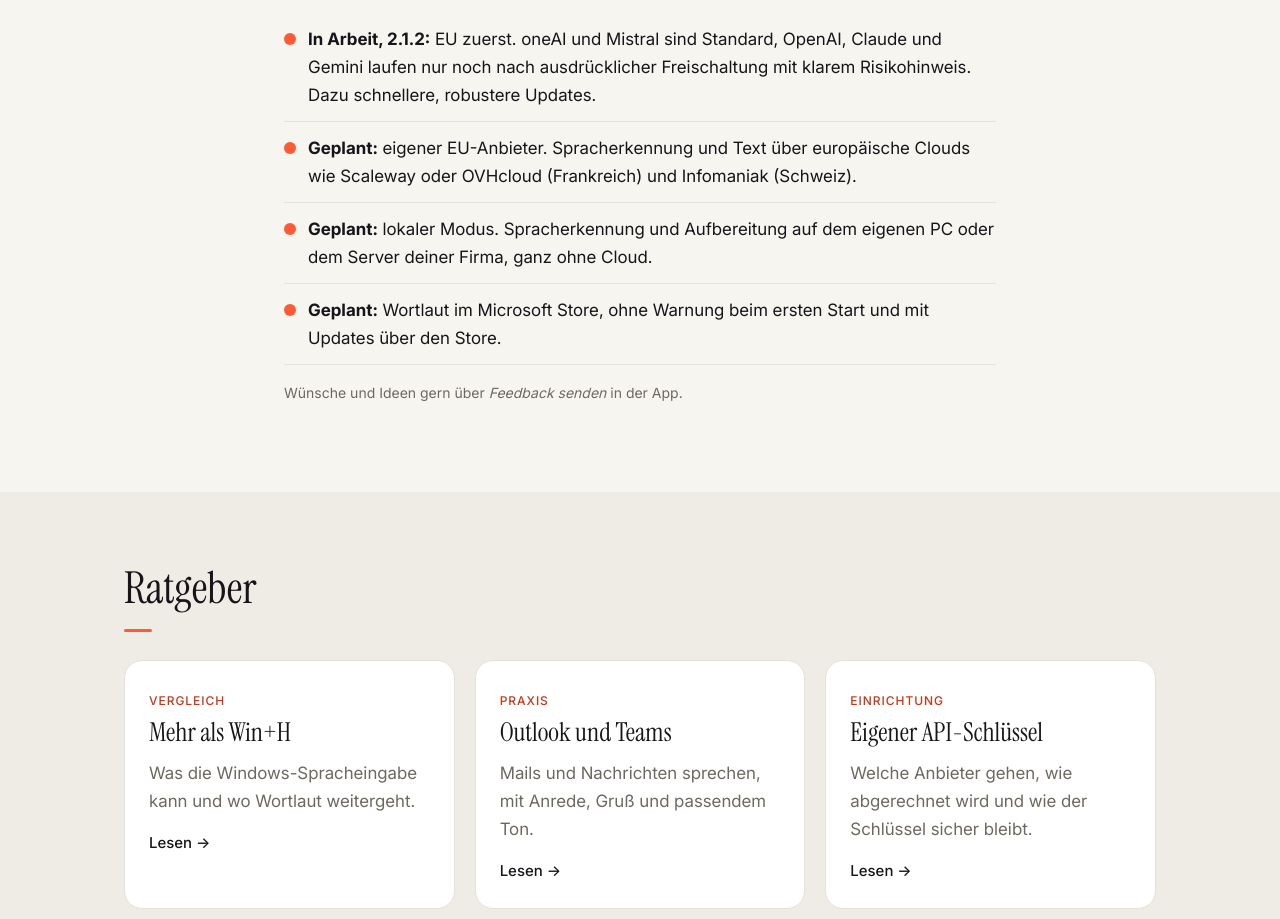
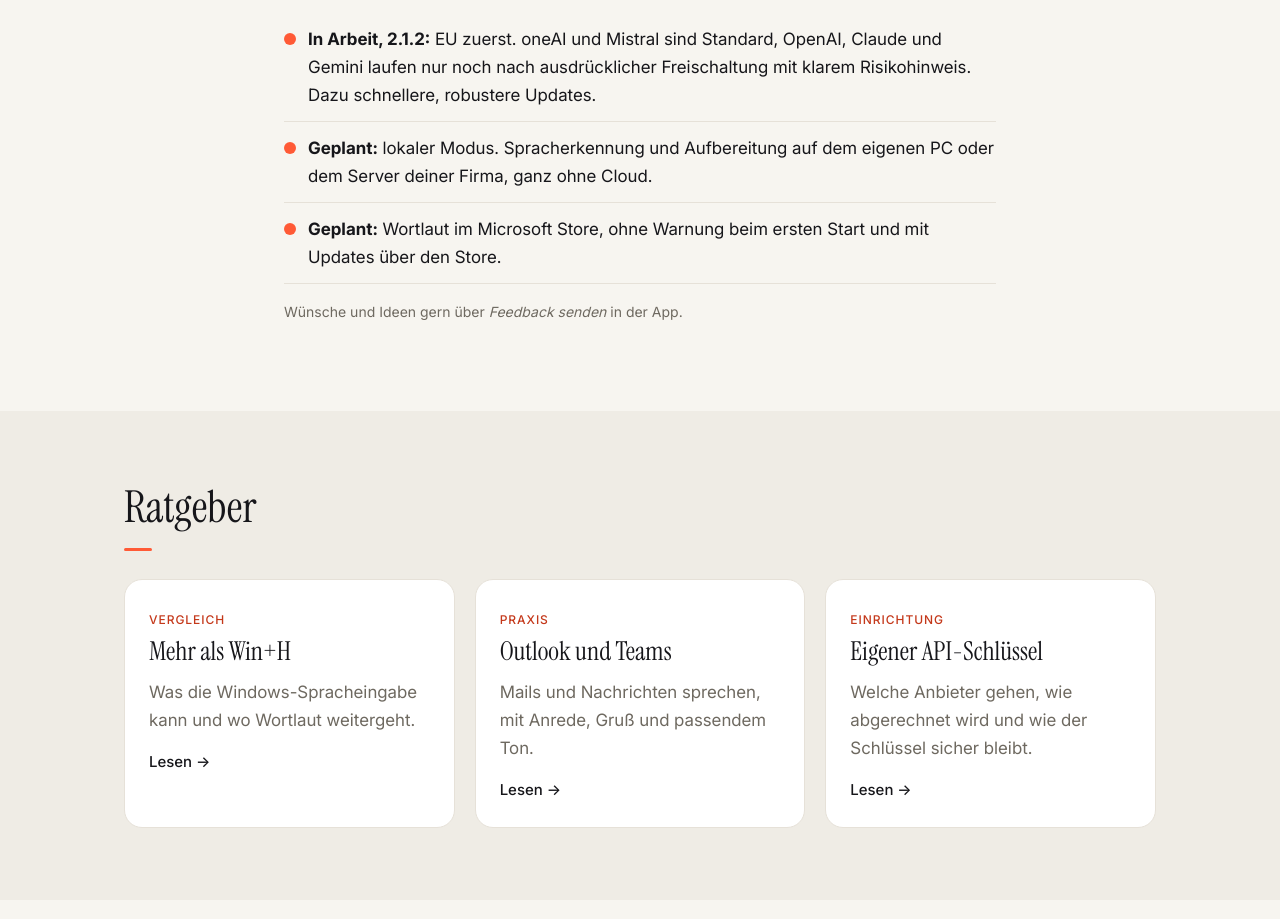
Before and after one commit to tho3mes/website, a plain HTML site: page wortlaut/index.html in a window 1280 px wide. Shown: the part 6210-7129 px from the top of the page. Drawn offline with Linux system fonts and the light colour scheme.

Commit message:
Wortlaut-Roadmap: geplanten eigenen EU-Anbieter entfernt (nie geplant, dafür gibt es oneAI)

```diff
--- a/wortlaut/index.html
+++ b/wortlaut/index.html
@@ -220,7 +220,6 @@
     <p class="leise">Die Richtung: Deine Daten bleiben so nah bei dir wie möglich. Ohne feste Termine, die Reihenfolge kann sich ändern.</p>
     <ul class="punkte">
       <li><strong>In Arbeit, 2.1.2:</strong> EU zuerst. oneAI und Mistral sind Standard, OpenAI, Claude und Gemini laufen nur noch nach ausdrücklicher Freischaltung mit klarem Risikohinweis. Dazu schnellere, robustere Updates.</li>
-      <li><strong>Geplant:</strong> eigener EU-Anbieter. Spracherkennung und Text über europäische Clouds wie Scaleway oder OVHcloud (Frankreich) und Infomaniak (Schweiz).</li>
       <li><strong>Geplant:</strong> lokaler Modus. Spracherkennung und Aufbereitung auf dem eigenen PC oder dem Server deiner Firma, ganz ohne Cloud.</li>
       <li><strong>Geplant:</strong> Wortlaut im Microsoft Store, ohne Warnung beim ersten Start und mit Updates über den Store.</li>
     </ul>
```
